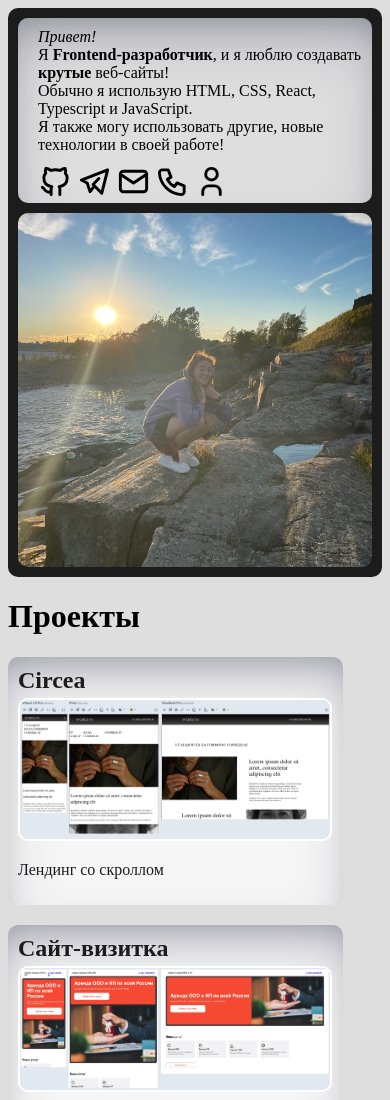
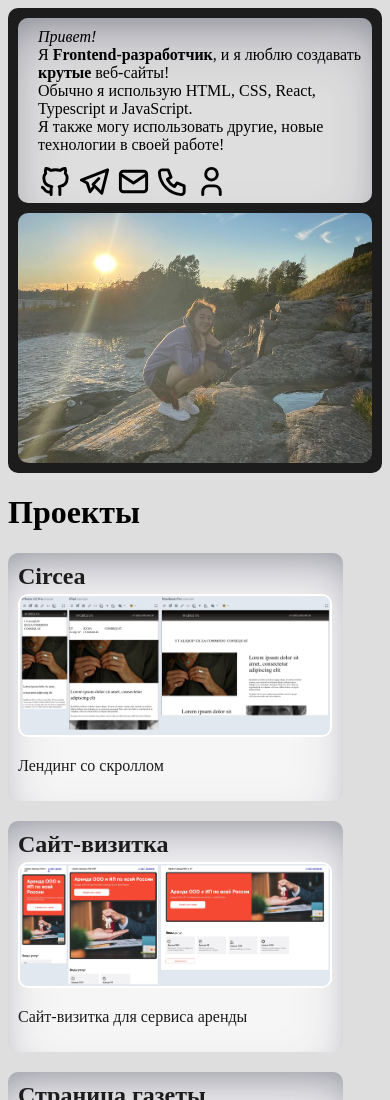
Before and after one commit to Lubava7/newPortfolio, a website built with Vite: page index.html in a window 390 px wide. Shown: the top 1100 px of the page. Built offline with nearby package versions, Linux system fonts and the light colour scheme.

Commit message:
edited styles in header and about section

```diff
--- a/src/style.css
+++ b/src/style.css
@@ -6,7 +6,6 @@ body {
 }
 
 /* projects */
-
 #projects_list {
   display: flex;
   flex-direction: row;
@@ -62,22 +61,24 @@ body {
 }
 
 /* about */
-
 .about_body {
   border: 1px solid rgb(254, 0, 152);
 }
 
 .header {
+  height: 450px;
   background-color: var(--bg-dark);
   padding: 10px;
   border-radius: 10px;
   display: flex;
   flex-direction: row;
   justify-content: space-between;
+  gap: 10px;
 }
 
 .about {
-  width: 48%;
+  flex: 1;
+  overflow: hidden;
   background-color: var(--bg-main);
   box-shadow: var(--border-shadow) 0px 30px 60px -12px inset,
     var(--border-shadow-dark) 0px 18px 36px -18px inset;
@@ -109,22 +110,27 @@ body {
 
 .main_img {
   border-radius: 10px;
-  width: 49%;
+
+  max-width: 100%;
+  height: auto;
+  flex-shrink: 0;
 }
 
 @media (max-width: 850px) {
   .header {
     flex-direction: column-reverse;
+    height: auto;
   }
 
   .about {
-    margin-bottom: 10px;
     padding-left: 0;
+    width: 100%;
   }
 
-  .about,
   .main_img {
     width: 100%;
+    max-height: 250px;
+    object-fit: cover;
   }
 
   .social_links {
```
